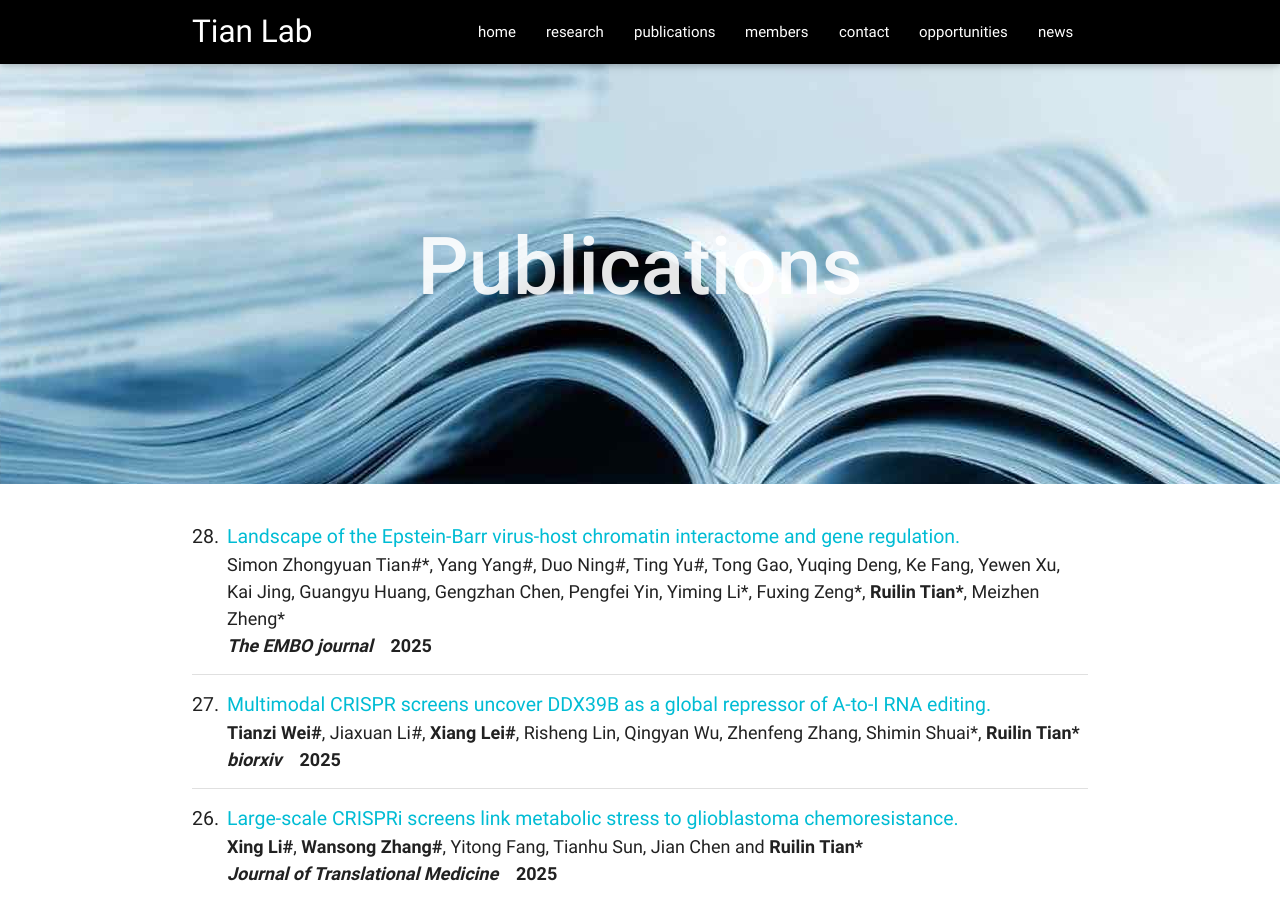
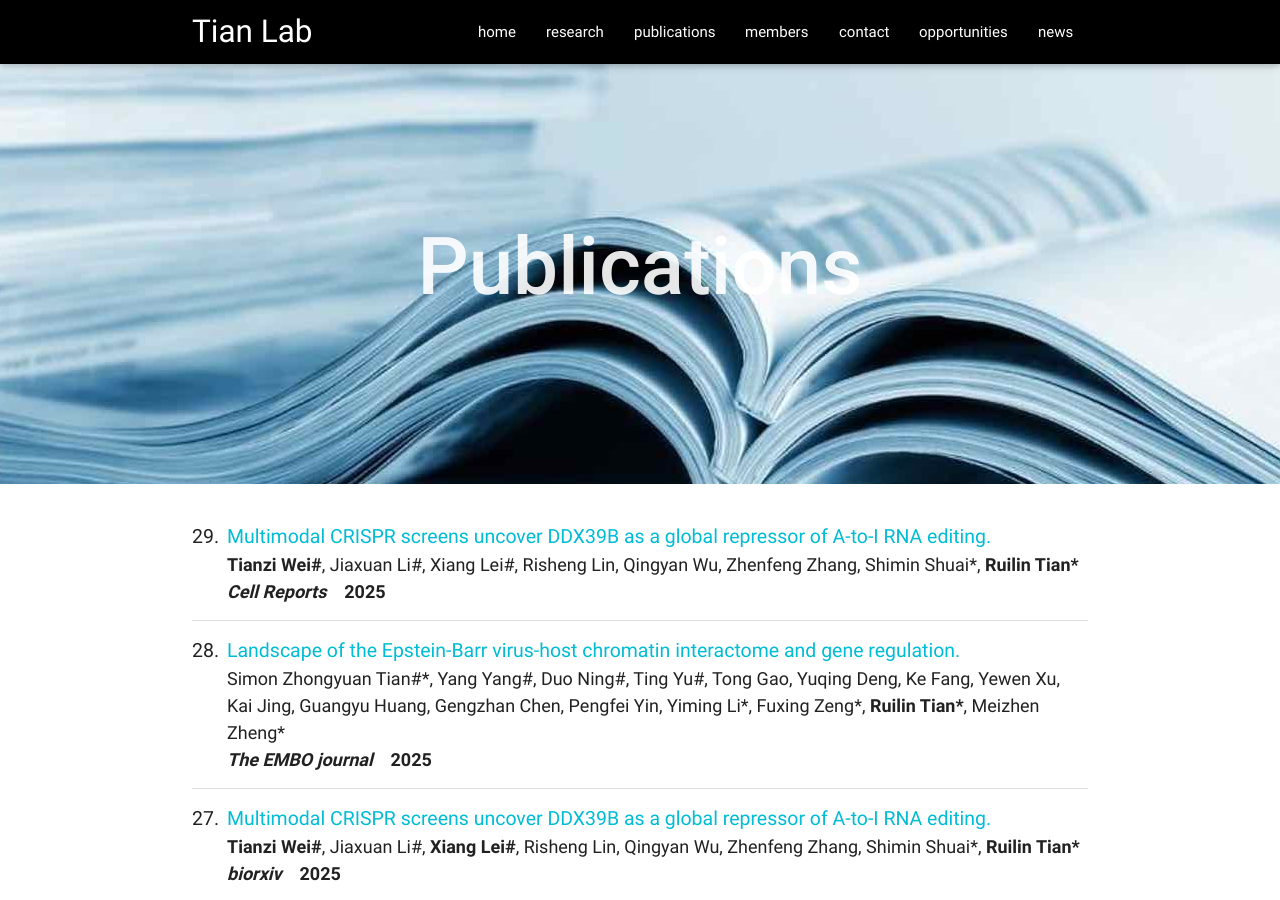
Before and after one commit to rltianlab/rltianlab.github.io, a Jekyll site: the page built from publications/index.html, in a window 1280 px wide and 900 px high. Built offline with Jekyll 4.4.1, drawn with Linux system fonts in a browser that asks for light colours.

Commit message:
Update publications.yml

```diff
--- a/_data/publications.yml
+++ b/_data/publications.yml
@@ -1,3 +1,10 @@
+- title: Multimodal CRISPR screens uncover DDX39B as a global repressor of A-to-I RNA editing
+  authors: <b>Tianzi Wei#</b>, Jiaxuan Li#, Xiang Lei#</b>, Risheng Lin, Qingyan Wu, Zhenfeng Zhang, Shimin Shuai*, <b>Ruilin Tian*</b>
+  journal: Cell Reports
+  year: 2025
+  doi: 10.1016/j.celrep.2025.116009
+  num: 29
+
 - title: Landscape of the Epstein-Barr virus-host chromatin interactome and gene regulation
   authors: Simon Zhongyuan Tian#*, Yang Yang#, Duo Ning#, Ting Yu#, Tong Gao, Yuqing Deng, Ke Fang, Yewen Xu, Kai Jing, Guangyu Huang, Gengzhan Chen, Pengfei Yin, Yiming Li*, Fuxing Zeng*, <b>Ruilin Tian*</b>, Meizhen Zheng*
   journal: The EMBO journal
```
